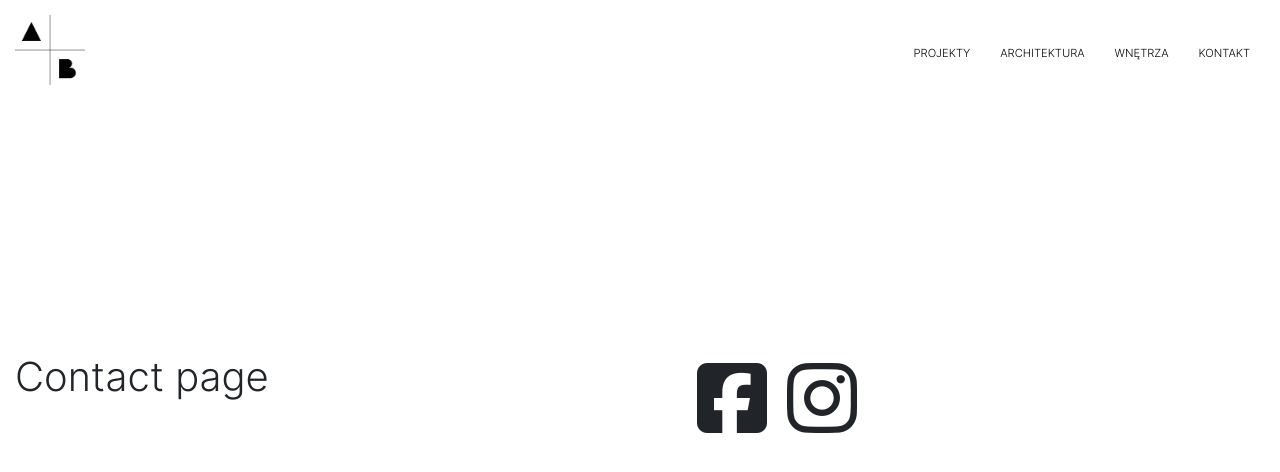
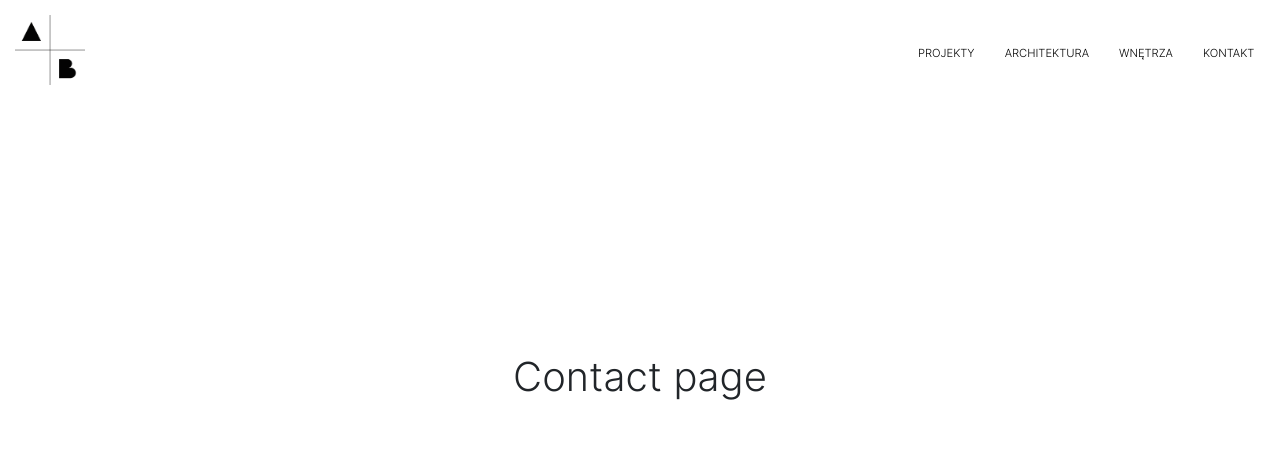
Before and after one commit to wrogoz/Architektura_A-B, a React (Create React App) app: page /kontakt in a window 1280 px wide. Shown: the top 472 px of the page. Built offline with nearby package versions, Linux system fonts and the light colour scheme.

Commit message:
footer temporary deleted

```diff
--- a/public/index.html
+++ b/public/index.html
@@ -3,7 +3,7 @@
   <head>
     <meta charset="utf-8" />
     <link rel="icon" href="%PUBLIC_URL%/favicon.ico" />
-      <script src="https://kit.fontawesome.com/f54e361de4.js" crossorigin="anonymous"></script>
+      <!-- <script src="https://kit.fontawesome.com/f54e361de4.js" crossorigin="anonymous"></script> -->
     <meta name="viewport" content="width=device-width, initial-scale=1" />
     <meta name="theme-color" content="#000000" />
     <meta
--- a/src/components/contact.jsx
+++ b/src/components/contact.jsx
@@ -1,11 +1,11 @@
 import React from 'react'
 import styled from 'styled-components'
-import Footer from './footer'
+
 const Contact =()=>{
     return(
         <ContactSection>
             <p>Contact page</p>
-            <Footer/>
+
         </ContactSection>
     )
 }
--- a/src/components/header.jsx
+++ b/src/components/header.jsx
@@ -44,6 +44,9 @@ const HeaderBox = styled.header`
   margin-bottom: 20px;
   text-transform: uppercase;
   overflow:hidden;
+  @media(min-width:800px){
+    width:98vw;
+  }
 `;
 const HeaderRow= styled(Row)`
   align-items:center;
```
